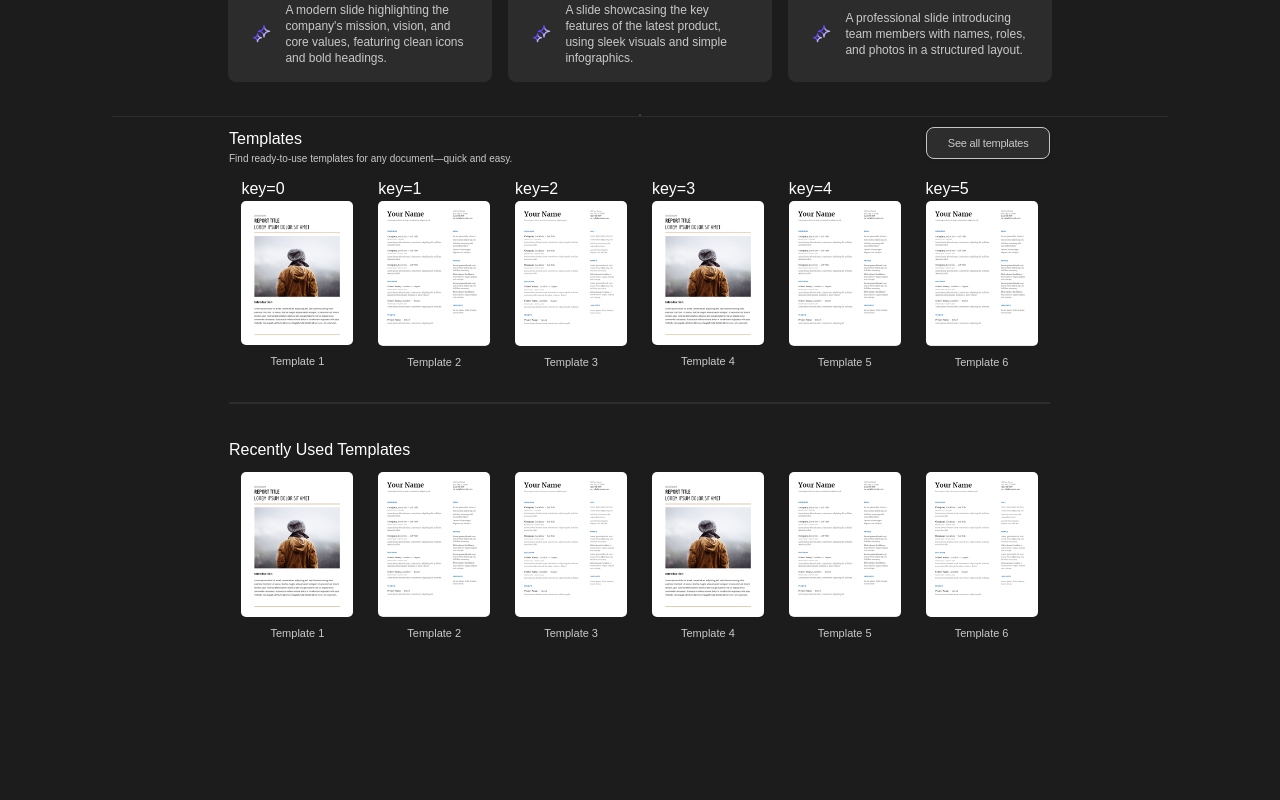
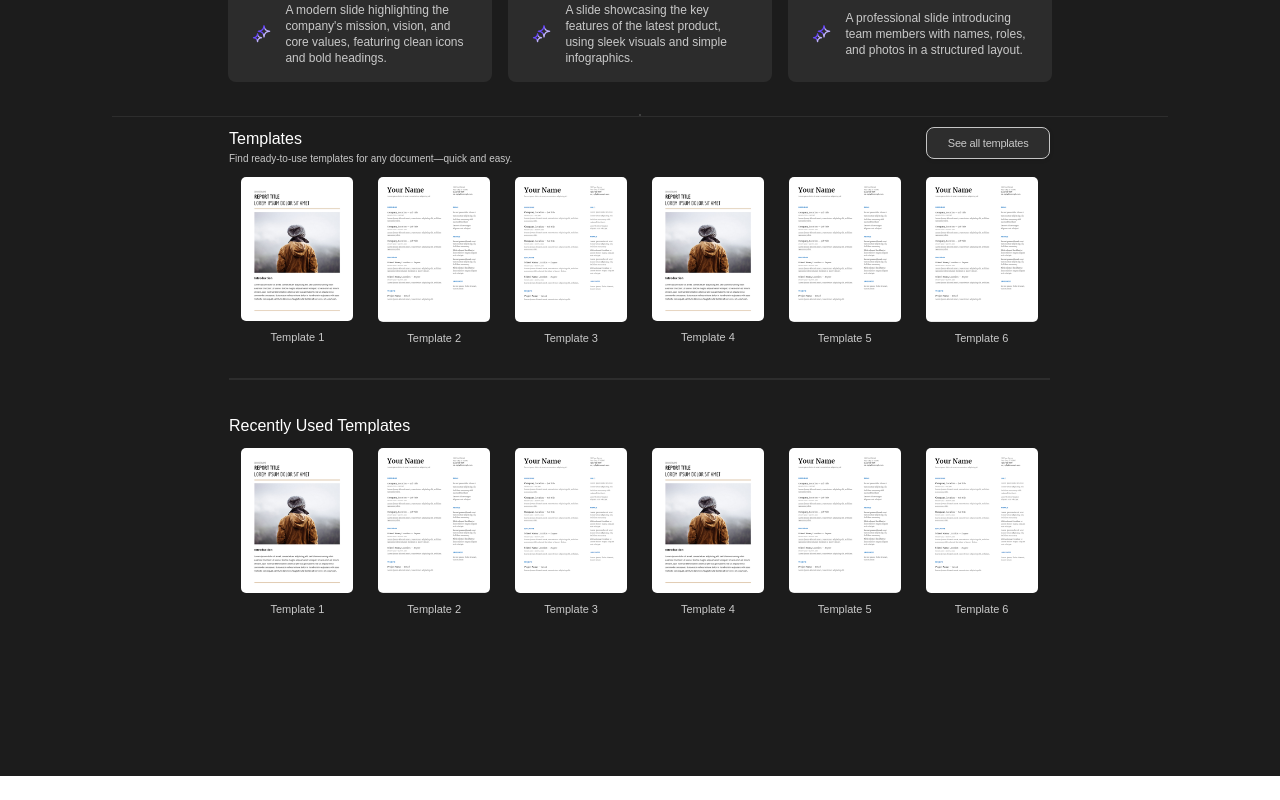
Before and after one commit to gauravsinghXdev/SearchX, a Next.js app: page /documentCreation in a window 1280 px wide. Shown: the part 940-1740 px from the top of the page. After the commit the page ends 1716 px from the top, so only its background shows below. Built offline with nearby package versions, Linux system fonts and the light colour scheme.

Commit message:
build error fix

```diff
--- a/app/components/documentCreation/DocumentCreationFirst.jsx
+++ b/app/components/documentCreation/DocumentCreationFirst.jsx
@@ -324,8 +324,7 @@ const PresentationPage = () => {
 
                 <div className={styles.templeteImg}>
                   {templates.map((template, index) => (
-                    <div>
-                      key={index}
+                    <div key={index}>
                       <TemplateCard
                         image={template.image}
                         title={template.title}
```
